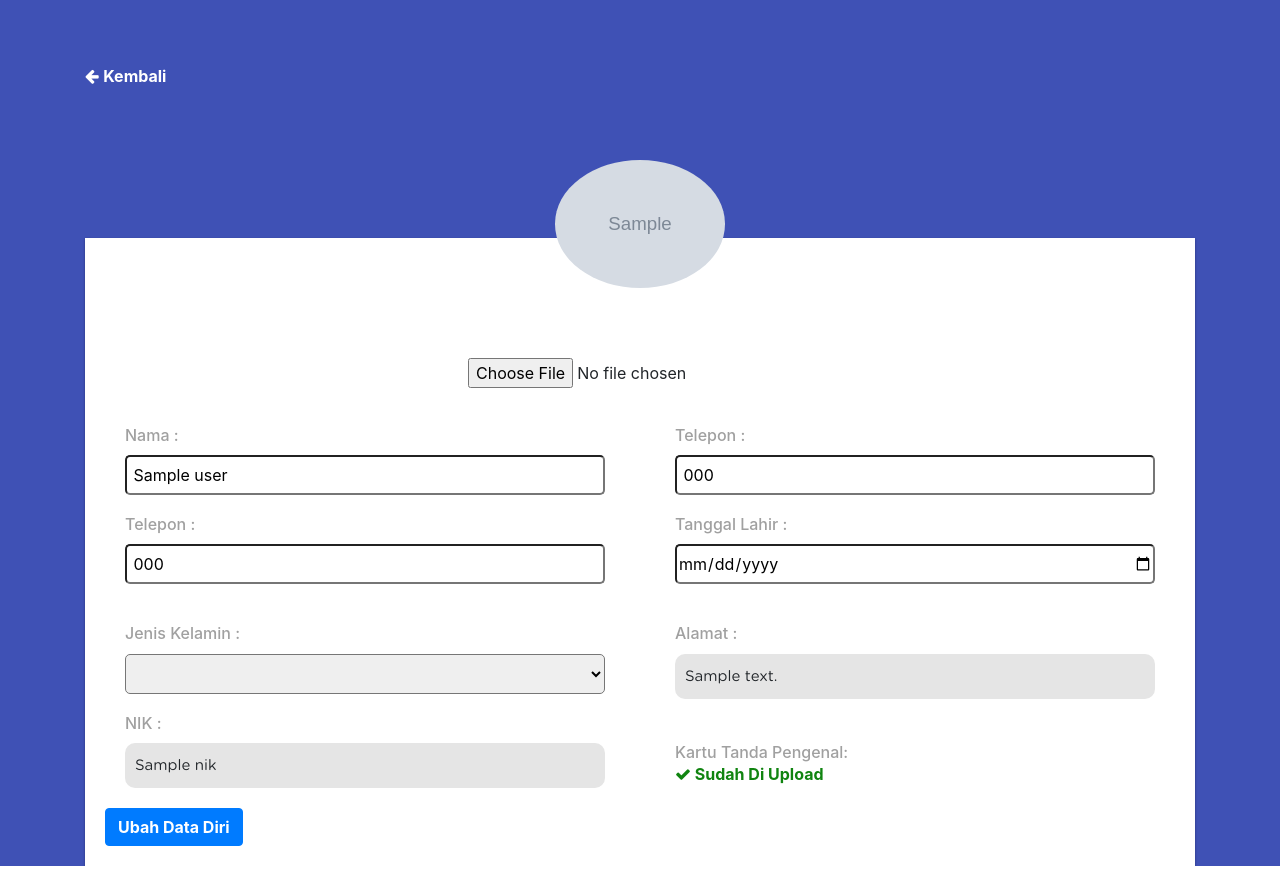
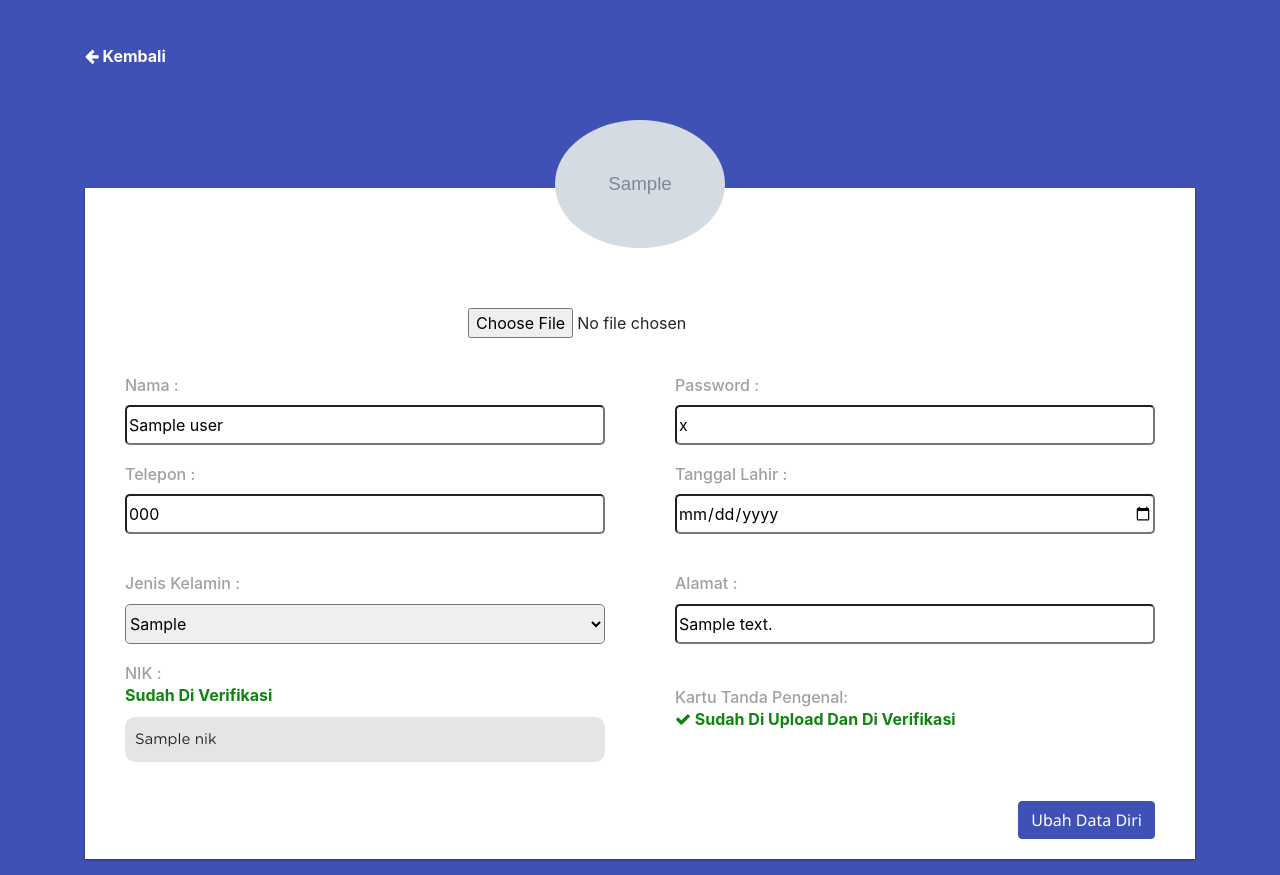
Before and after one commit to mrrezkii/CodeIgneter-SewaYuk, a CodeIgniter app: the page made by application/views/v_edit_profil.php in a window 1280 px wide. Run offline with CodeIgniter, Linux system fonts and the light colour scheme; the template is opened without the code that fills it: most values are stand-ins (such as "Sample title", 1, 10 or a date in 2020); grey boxes marked "Sample" are stand-in pictures.

Commit message:
Menyelesaikan Edit Data dan Laman Profil Dan Verifikasi Akun pada NIK dan tanda pengenal

```diff
--- a/application/views/v_edit_profil.php
+++ b/application/views/v_edit_profil.php
@@ -21,21 +21,28 @@
 	<div class="container container-profile">
 		<span style="color: white">
 			<a href="<?= base_url("user/profil/". $user->id_user) ?>">
-				<font color="white"><i class="fa fa-arrow-left"></i> <b>Kembali</b></font>
+				<font color="white"><i class="fa fa-arrow-left"></i><b> Kembali</b></font>
 			</a>
 		</span>
 
 		<div class="image-profile">
 			<?php if ($user->foto_profil != NULL)  : ?>
-			<img class="rounded-circle" src="<?= base_url("assets/user/foto/profil/" .$user->foto_profil) ?>"
+			<img class="rounded-circle" src="<?= base_url("assets/user/foto/profil/".$user->foto_profil) ?>"
 			alt="profil">
 			<?php else: ?>
 			<img src="<?= base_url() ?>assets/admin/images/user.png" alt="..." style="border-radius:100%;">
 			<?php endif ?>
 		</div>
 
+		<form action="<?=base_url('user/update_profil')?>" method="post" enctype="multipart/form-data">
+
 			<div class="card-profile">
 				<div class="row">
+
+				<input type="hidden" id="id_user" value="<?= $user->id_user ?>" name="id_user" required="required">
+				<input type="hidden" id="email" value="<?= $user->email ?>" name="email" required="required">
+				<input type="hidden" id="verifikasi" value="<?= $user->verifikasi ?>" name="verifikasi" required="required">
+
 					<div class="col-12">
 						<center>
 							<input type="file" name="foto_profil" ?>
@@ -47,71 +54,91 @@
 					<div class="col-md-6">
 						<div class="content-profile">
 							<h4>Nama :</h4>
-						<input type="text" name="nama_user" value="&nbsp;<?= $user->nama_user ?>">
+							<input type="text" name="nama_user" value="<?=$user->nama_user ?>">
 						</div>
 
 						<div class="content-profile">
 							<h4>Telepon :</h4>
-						<input type="text" name="email" value="&nbsp;<?= $user->telepon ?>">
+							<input type="text" name="telepon" value="<?=$user->telepon ?>">
 						</div>
 					</div>
+
 					<div class="col-md-6">
 						<div class="content-profile">
-						<h4>Telepon :</h4>
-						<input type="text" name="email" value="&nbsp;<?= $user->telepon ?>">
+							<h4>Password :</h4>
+							<input type="text" name="password" value="<?=$user->password ?>">
 						</div>
 						<div class="content-profile">
 							<h4>Tanggal Lahir : </h4>
-						<input type="date" name="email" value="<?= $user->tanggal_lahir ?>">
+							<input type="date" name="tanggal_lahir" value="<?=$user->tanggal_lahir ?>">
 						</div>
 					</div>
+
 					<div class="col-md-6">
 						<div class="content-profile">
 							<h4>Jenis Kelamin :</h4>
-
 							<?php if($user->jenis_kelamin=="Laki-Laki"): ?>
-							<select name="example">
-								<option value="<?= $user->jenis_kelamin ?>"><?= $this->session->userdata('jenis_kelamin') ?></option>
+							<select name="jenis_kelamin">
+								<option value="<?=$user->jenis_kelamin ?>">
+									 <?=$user->jenis_kelamin ?>
+								</option>
 								<option value="Perempuan">Perempuan</option>
 							</select>
 							<?php else: ?>
-							<select name="example">
-								<option value="<?= $user->jenis_kelamin ?>"><?= $this->session->userdata('jenis_kelamin') ?></option>
-								<option value="Laki-Laki">Laki-Laki</option>
+							<select name="jenis_kelamin">
+								<option value="<?=$user->jenis_kelamin ?>">
+									 <?=$user->jenis_kelamin ?>
+								</option>
+								<option value="Laki-Laki"> Laki-Laki</option>
 							</select>
 							<?php endif ?>
+						</div>
+
+						<div class="content-profile">
+							<h4>NIK :</h4>
+							<?php if($user->NIK == NULL): ?>
+							<font color="red"><b><i class="fa fa-close"></i> NIK Belum Di Isi</b></font>
+							<input type="text" name="NIK" value="<?= $user->NIK?>">
+							<?php elseif( $user->verifikasi == FALSE): ?>
+							<font color="#ffa42d"><b>Belum Di Verifikasi</b></font>
+							<input  type="text" type="text" name="NIK" value="<?= $user->NIK?>">
+							<?php else: ?>
+							<font color="#108410"><b>Sudah Di Verifikasi</b></font>
+							<input  type="hidden" type="text" name="NIK" value="<?= $user->NIK?>">
+							<p><?= $user->NIK ?></P>
+							<?php endif ?>
+						</div>
 
 					</div>
-					<div class="content-profile">
-						<h4>NIK :</h4>
-						<p>
-							<?= $user->NIK ?>
-						</p>
-					</div>
-				</div>
+
 					<div class="col-md-6">
 						<div class="content-profile">
 							<h4>Alamat :</h4>
-						<p>
-							<?=$user->alamat ?>
-						</p>
+							<input type="text" name="alamat" value="<?= $user->alamat?>">
 						</div>
+
 						<div class="content-profile">
 							<br>
 							<h4>Kartu Tanda Pengenal:</h4>
 							<?php if( $user->foto_identitas == null): ?>
 							<font color="red"><b><i class="fa fa-close"></i> Belum Diupload Atau Diverifikasi</b></font>
+							<input type="file" name="foto_identitas">
+							<?php elseif( $user->verifikasi == 0): ?>
+							<font color="#ffa42d"><b>Belum Di Verifikasi</font>
+							<div style="visibility:hidden"><input type="file" name="foto_identitas"></div>
 							<?php else: ?>
-						<font color="#108410"><b><i class="fa fa-check"></i> Sudah Di Upload</font>
+							<font color="#108410"><b><i class="fa fa-check"></i> Sudah Di Upload Dan Di Verifikasi</font>
+							<div style="visibility:hidden"><input type="file" name="foto_identitas"></div>
 							<?php endif ?>
 						</div>
 					</div>
 
-				<div class="col-12" style="text-align:right; padding-right:35px;">
-					<button class="btn btn-primary"><b>Ubah Data Diri</b></button></center>
 				</div>
 
+				<div style="text-align:right; width:100%; padding-right:20px;">
+					<input type="submit" name="edit" value="Ubah Data Diri" class="btn btn-primary">
 				</div>
+		</form>
 	</div>
 	</div>
 	<?php endforeach ?>
--- a/assets/global/css/custom/profile.css
+++ b/assets/global/css/custom/profile.css
@@ -17,7 +17,7 @@ h4 {
     z-index: 99;
     max-width: 170px;
     position: absolute;
-    top: 160px;
+    top: 120px;
     left: 50%;
     transform: translate(-50%, 0);
 }
@@ -46,12 +46,12 @@ h4 {
 }
 
 .container-profile {
-    margin-top: 64px;
+    margin-top: 44px;
 }
 
 .card-profile {
     position: relative;
-    margin-top: 150px;
+    margin-top: 120px;
     width: 100%;
     min-height: 20px;
     background: white;
@@ -103,3 +103,11 @@ h4 {
 .content-profile input, select > p{
     background-color:none!important;
 }
+
+.btn-primary {
+    color: #fff;
+    font-family: 'Segoe UI', Tahoma, Geneva, Verdana, sans-serif;
+    background-color: #3F51B5;
+    border-color: #3F51B5;
+
+}
```
Also changed, not shown: application/controllers/User.php (+49 -0 lines), application/models/m_user.php (+38 -0 lines), application/views/v_profil.php (+30 -7 lines), assets/user/foto/identitas/BMC.png (added), assets/user/foto/identitas/Capture1.PNG (added), assets/user/foto/identitas/bayar.PNG (added), assets/user/foto/identitas/ukuran_jas_almamater.jpg (added). Lines whose indentation alone changed are shown as unchanged.
